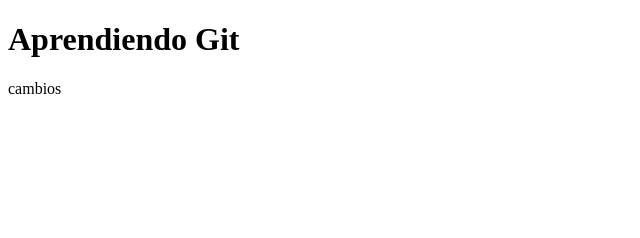
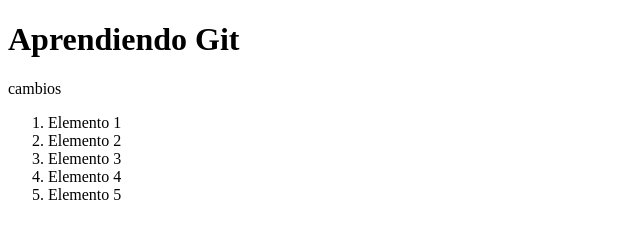
Before and after one commit to gustavosome/redesigned-memory, a plain HTML site: page index.html in a window 1280 px wide. Shown: the whole page, without its empty margins (0-640 px from the left). Drawn offline with Linux system fonts and the light colour scheme.

Commit message:
Agregando index.js al index.html

```diff
--- a/index.html
+++ b/index.html
@@ -3,10 +3,20 @@
   <head>
     <meta charset="UTF-8" />
     <meta name="viewport" content="width=device-width, initial-scale=1.0" />
+    <link rel="stylesheet" href="" />
     <title>Git</title>
   </head>
   <body>
     <h1>Aprendiendo Git</h1>
     <p>cambios</p>
+    <ol>
+      <li>Elemento 1</li>
+      <li>Elemento 2</li>
+      <li>Elemento 3</li>
+      <li>Elemento 4</li>
+      <li>Elemento 5</li>
+    </ol>
+
+    <script src="index.js"></script>
   </body>
 </html>
```
